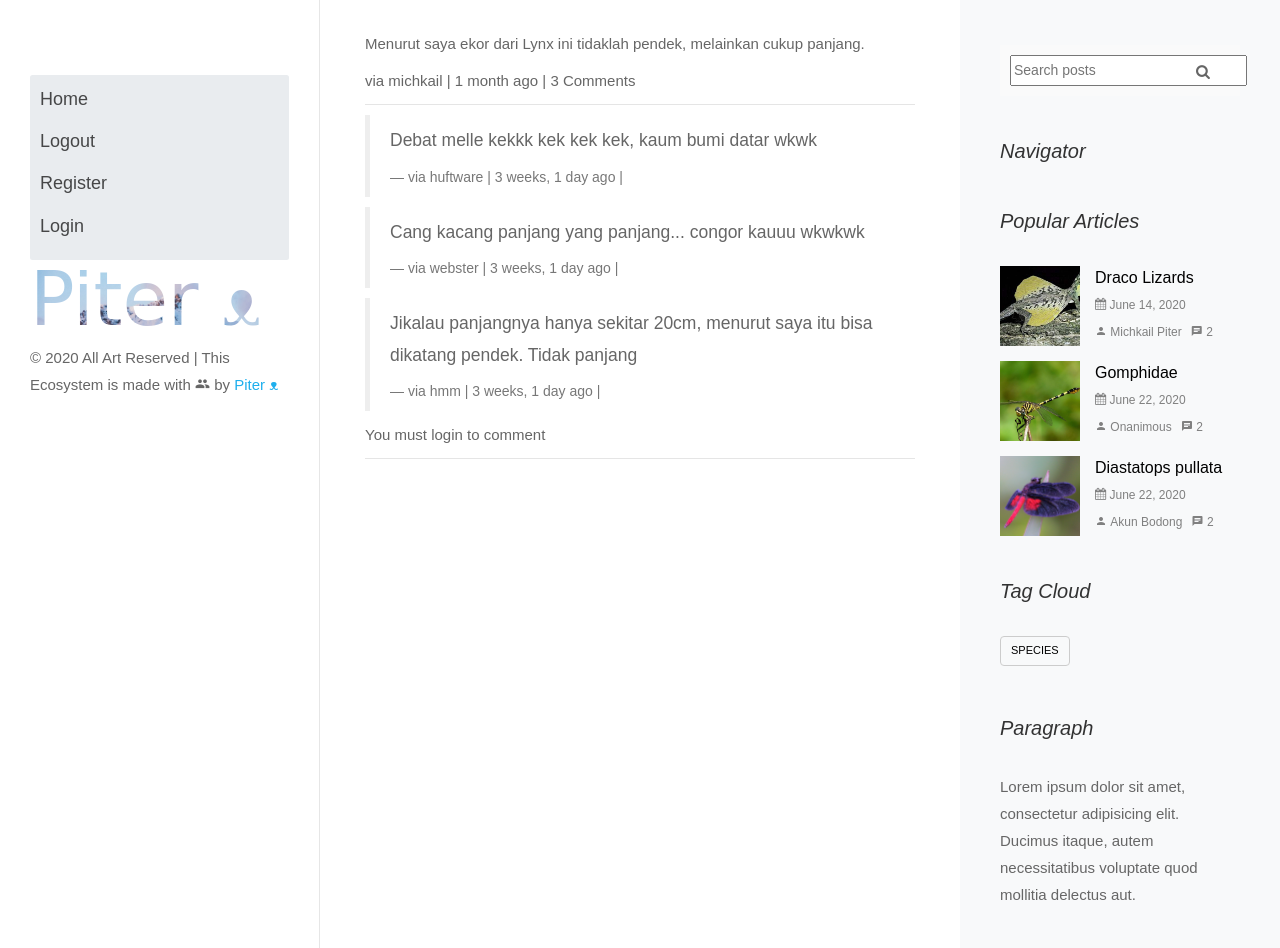
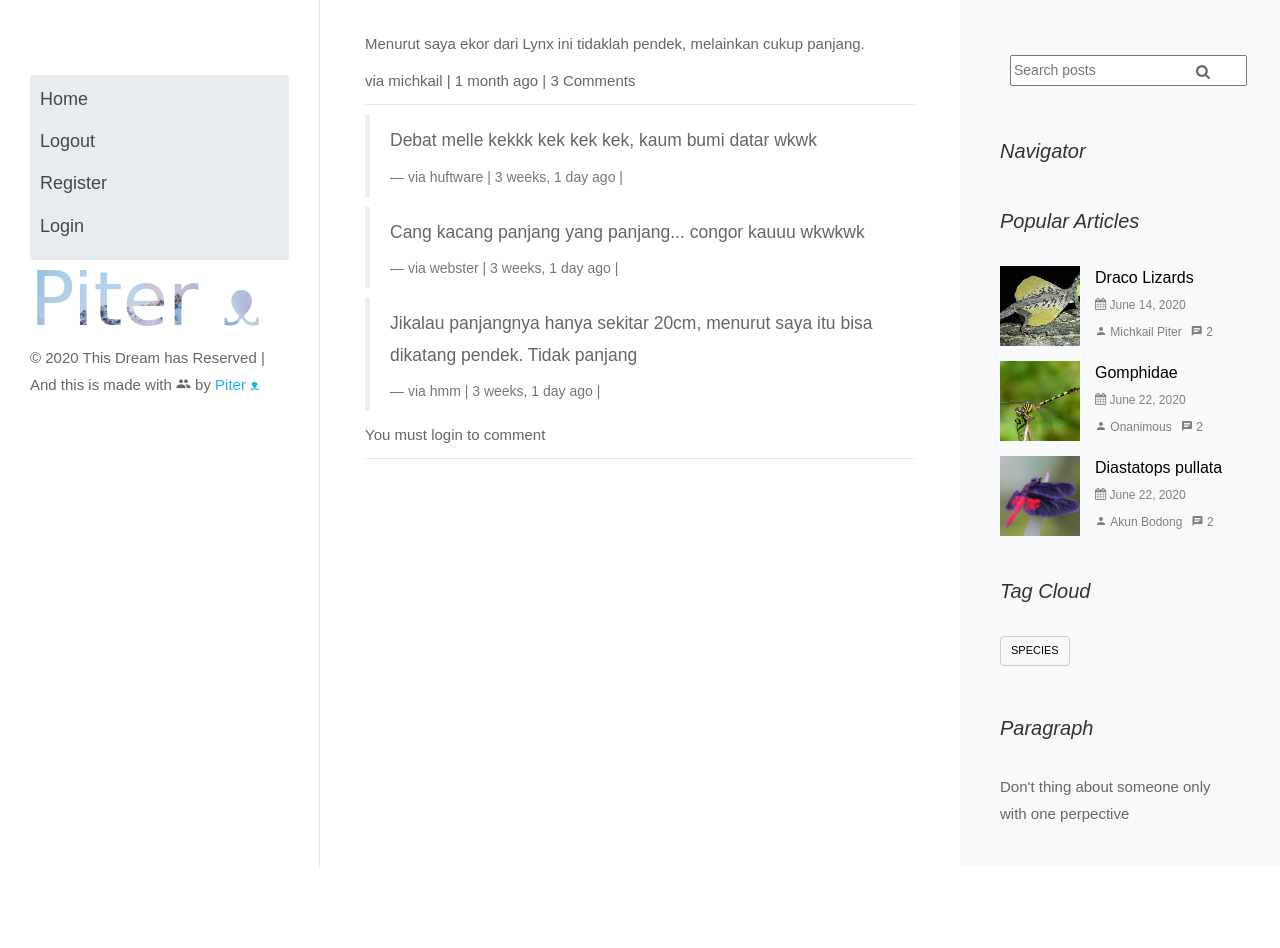
Before and after one commit to Michkail/Learn-API, a Django app: page /comments/43/ in a window 1280 px wide. After the commit the page ends 867 px from the top, so only its background shows below. Run offline with Django 3.2, Linux system fonts and the light colour scheme; data comes from the database, SQL or seed files in the repository; both versions use the stored data as it was after the commit; some libraries are stand-ins or nearby versions; some web fonts are replaced.

Commit message:
second commit base.html, manage.py, and sqlite3

```diff
--- a/blog-api/src/manage.py
+++ b/blog-api/src/manage.py
@@ -7,4 +7,4 @@ if __name__ == "__main__":
 
     from django.core.management import execute_from_command_line
 
-    execute_from_command_line(sys.argv) test-branch
+    execute_from_command_line(sys.argv)
--- a/blog-api/src/templates/base.html
+++ b/blog-api/src/templates/base.html
@@ -90,7 +90,7 @@
           <div class="mb-4">
           </div>
         <p class="pfooter"><!-- Link back to Colorlib can't be removed. Template is licensed under CC BY 3.0. -->
-	  &copy; <script>document.write(new Date().getFullYear());</script> All Art Reserved | This Ecosystem is made with <i class="icon-people" aria-hidden="true"></i> by <a href='{% url "posts:list" %}' target="_blank">Piter ᴥ</a>
+	  &copy; <script>document.write(new Date().getFullYear());</script> This Dream has Reserved | And this is made with <i class="icon-people" aria-hidden="true"></i> by <a href='{% url "posts:list" %}' target="_blank">Piter ᴥ</a>
 	  <!-- Link back to Colorlib can't be removed. Template is licensed under CC BY 3.0. --></p>
       </aside>
     </div>
@@ -172,7 +172,7 @@
 
 	            <div class="sidebar-box ftco-animate">
 	              <h3 class="sidebar-heading">Paragraph</h3>
-	              <p>Lorem ipsum dolor sit amet, consectetur adipisicing elit. Ducimus itaque, autem necessitatibus voluptate quod mollitia delectus aut.</p>
+	              <p>Don't thing about someone only with one perpective</p>
 	            </div>
 	          </div><!-- END COL -->
 	    		</div>
```
Also changed, not shown: blog-api/src/db.sqlite3.
